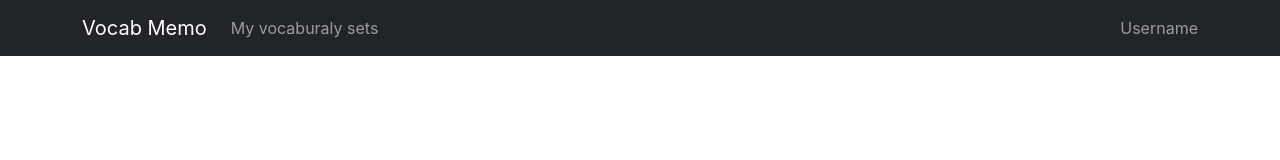
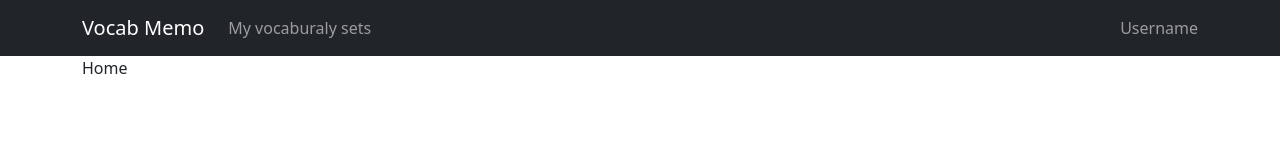
Before and after one commit to WachirapatMT/vocab-memo, a React (Create React App) app in the folder frontend/: page / in a window 1280 px wide. Shown: the top 160 px of the page. Built offline with nearby package versions, Linux system fonts and the light colour scheme.

Commit message:
Add bootstrap layout and extract navbar as a component

```diff
--- a/frontend/src/App.js
+++ b/frontend/src/App.js
@@ -1,30 +1,25 @@
+import React from "react";
 import { BrowserRouter as Router, Route, Switch } from "react-router-dom";
-import { Navbar, Container, Nav } from "react-bootstrap";
 
 import { ROUTES } from "./constants";
 import { PrivateSet } from "./views";
+import NavigationBar from "./components/NavigationBar";
+import Layout from "./containers/Layout";
 
-function App() {
-  return (
+const Home = () => <div>Home</div>;
+
+const App = () => (
+  <React.Fragment>
+    <NavigationBar />
+    <Layout>
       <Router>
-      <Navbar bg="dark" variant="dark">
-        <Container>
-          <Navbar.Brand href="/">Vocab Memo</Navbar.Brand>
-          <Navbar.Collapse id="responsive-navbar-nav">
-            <Nav className="me-auto">
-              <Nav.Link href="/private-set">My vocaburaly sets</Nav.Link>
-            </Nav>
-            <Nav>
-              <Navbar.Text>Username</Navbar.Text>
-            </Nav>
-          </Navbar.Collapse>
-        </Container>
-      </Navbar>
         <Switch>
+          <Route exact path={ROUTES.HOME} component={Home} />
           <Route path={ROUTES.PRIVATE_SET} component={PrivateSet} />
         </Switch>
       </Router>
+    </Layout>
+  </React.Fragment>
 );
-}
 
 export default App;
--- /dev/null
+++ b/frontend/src/components/NavigationBar.js
@@ -0,0 +1,19 @@
+import { Navbar, Container, Nav } from "react-bootstrap";
+
+const NavigationBar = () => (
+  <Navbar bg="dark" variant="dark">
+    <Container>
+      <Navbar.Brand href="/">Vocab Memo</Navbar.Brand>
+      <Navbar.Collapse id="responsive-navbar-nav">
+        <Nav className="me-auto">
+          <Nav.Link href="/private-set">My vocaburaly sets</Nav.Link>
+        </Nav>
+        <Nav>
+          <Navbar.Text>Username</Navbar.Text>
+        </Nav>
+      </Navbar.Collapse>
+    </Container>
+  </Navbar>
+);
+
+export default NavigationBar;
--- /dev/null
+++ b/frontend/src/components/WordSet.js
@@ -0,0 +1,13 @@
+import styled from "styled-components";
+
+const StyledDiv = styled.div`
+  display: flex;
+  align-items: center;
+  box-shadow: 0px 2px 7px #bbbbbb;
+  height: 3rem;
+  width: 20rem;
+`;
+
+const WordSet = () => <StyledDiv>test div</StyledDiv>;
+
+export default WordSet;
--- /dev/null
+++ b/frontend/src/containers/Layout.js
@@ -0,0 +1,6 @@
+import React from "react";
+import { Container } from "react-bootstrap";
+
+const Layout = ({ children }) => <Container>{children}</Container>;
+
+export default Layout;
--- a/frontend/src/index.css
+++ /dev/null
@@ -1,13 +0,0 @@
-body {
-  margin: 0;
-  font-family: -apple-system, BlinkMacSystemFont, 'Segoe UI', 'Roboto', 'Oxygen',
-    'Ubuntu', 'Cantarell', 'Fira Sans', 'Droid Sans', 'Helvetica Neue',
-    sans-serif;
-  -webkit-font-smoothing: antialiased;
-  -moz-osx-font-smoothing: grayscale;
-}
-
-code {
-  font-family: source-code-pro, Menlo, Monaco, Consolas, 'Courier New',
-    monospace;
-}
--- a/frontend/src/index.js
+++ b/frontend/src/index.js
@@ -2,7 +2,6 @@ import React from "react";
 import ReactDOM from "react-dom";
 import "bootstrap/dist/css/bootstrap.min.css";
 
-import "./index.css";
 import App from "./App";
 
 ReactDOM.render(<App />, document.getElementById("root"));
--- a/frontend/src/views/PrivateSet.js
+++ b/frontend/src/views/PrivateSet.js
@@ -1,5 +1,21 @@
-import React from "react";
+import styled from "styled-components";
 
-const PrivateSet = () => <div>Hello</div>;
+import WordSet from "../components/WordSet";
+
+const StyledDiv = styled.div`
+  padding: 5rem;
+`;
+
+const Title = styled.span`
+  font-size: 2rem;
+`;
+
+const PrivateSet = () => (
+  <StyledDiv>
+    <p class="font-weight-bold">My vocaburaly sets</p>
+    <p class="font-weight-bold">Bold text.</p>
+    <WordSet />
+  </StyledDiv>
+);
 
 export default PrivateSet;
```
Lines whose indentation alone changed are shown as unchanged.
